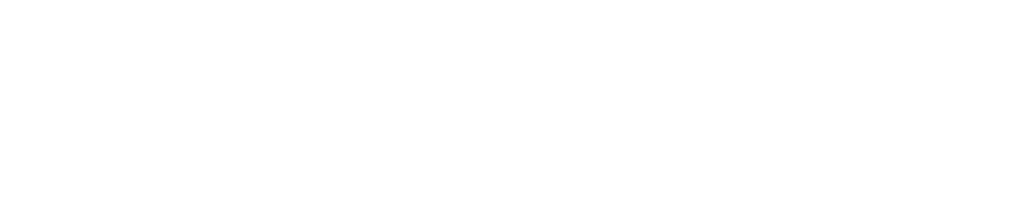
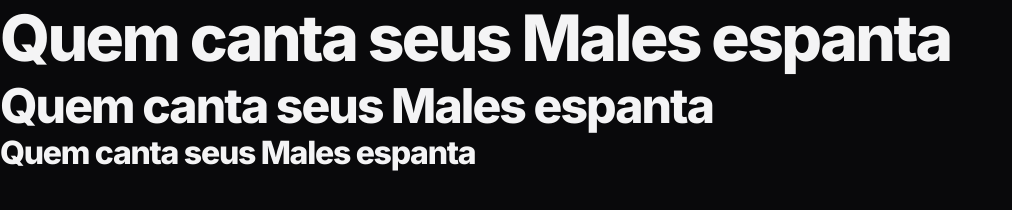
Before and after one commit to MarcosWimmer/zingen, a plain HTML site: page index.html in a window 1280 px wide. Shown: the whole page, without its empty margins (0-1012 px from the left). Drawn offline with Linux system fonts and the light colour scheme.

Commit message:
Definindo variáveis CSS

```diff
--- a/index.html
+++ b/index.html
@@ -1,13 +1,25 @@
 <!DOCTYPE html>
 <html lang="pt-br">
-<head>
-    <meta charset="UTF-8">
-    <meta name="viewport" content="width=device-width, initial-scale=1.0">
+  <head>
+    <link rel="preconnect" href="https://fonts.googleapis.com" />
+    <link rel="preconnect" href="https://fonts.gstatic.com" crossorigin />
+
+    <meta charset="UTF-8" />
+    <meta name="viewport" content="width=device-width, initial-scale=1.0" />
     <title>Zingen - karaokê</title>
 
-    <link rel="stylesheet" href="styles/index.css">
-</head>
-<body>
+    <link rel="stylesheet" href="styles/index.css" />
+
+    <link
+      href="https://fonts.googleapis.com/css2?family=Inter:ital,opsz,wght@0,14..32,100..900;1,14..32,100..900&display=swap"
+      rel="stylesheet"/>
+
+  </head>
+  <body>
+
+      <h1>Quem canta seus Males espanta</h1>
+      <h2>Quem canta seus Males espanta</h2>
+      <h3>Quem canta seus Males espanta</h3>
 
 </body>
 </html>
--- a/styles/global.css
+++ b/styles/global.css
@@ -0,0 +1,82 @@
+*,
+*::before *::after {
+  box-sizing: border-box;
+}
+
+* {
+  margin: 0;
+  padding: 0;
+  font: inherit;
+
+  -webkit-font-smoothing: antialiased;
+  -moz-osx-font-smoothing: grayscale;
+}
+
+:root {
+  --bg-color: #09090b;
+  --surface-color: #18181b;
+  --stroke-color: #27272a;
+  --text-color-primary: #f4f4f5;
+  --text-color-secondary: #a1a1aa;
+  --brand-color-primary: #f7b733;
+  --brand-color-secondary: #fc4a1a;
+
+  --ff-sans: "Inter", system-ui, sans-serif;
+  --fw-base: 400;
+  --fw-md: 500;
+  --fw-bold: 800;
+
+  --fs-sm: 0.875rem;
+  --fs-base: 1rem;
+  --fs-lg: 1.25rem;
+  --fs-xl: 1.5rem;
+  --fs-2xl: 2.5rem;
+}
+
+html {
+  font-family: var(--ff-sans);
+  font-weight: var(--fw-base);
+  font-size: var(--fs-base);
+  line-height: 1.6;
+  color: var(--text-color-primary);
+}
+
+body {
+  background-color: var(--bg-color);
+}
+
+h1, h2, h3 {
+  line-height: 1.2;
+  color: var(--text-color-primary);
+  font-weight: var(--fw-bold);
+  letter-spacing: -0.04em;
+}
+
+h1 {
+  font-size: var(--fs-2xl);
+}
+
+h2 {
+  font-size: var(--fs-xl);
+}
+
+h3 {
+  font-size: var(--fs-lg);
+}
+
+a {
+    text-decoration: none;
+    color: inherit;
+}
+
+ul[role="list"] {
+    list-style: none;
+}
+
+@media (width >= 80em) {
+  :root {
+    --fs-lg: 2rem;
+    --fs-xl: 3rem;
+    --fs-2xl: 4rem;
+  }
+}
```
